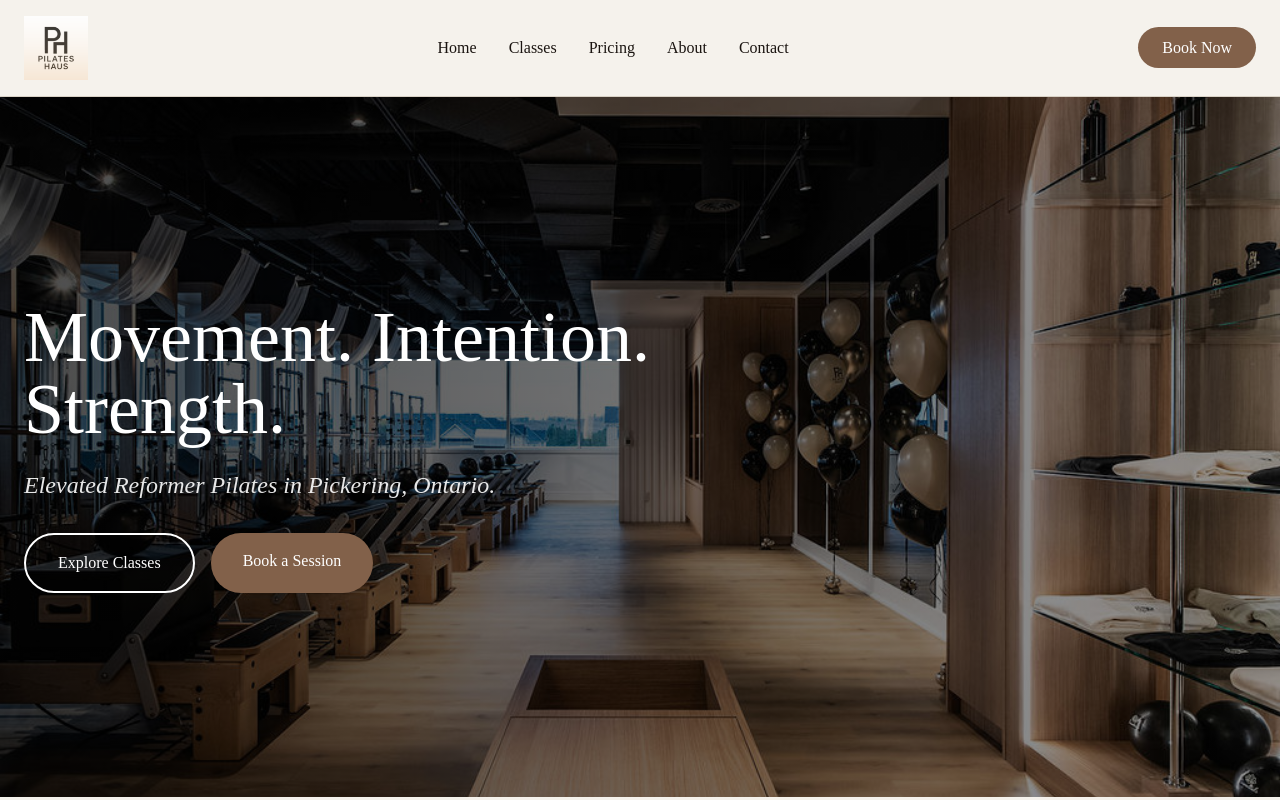
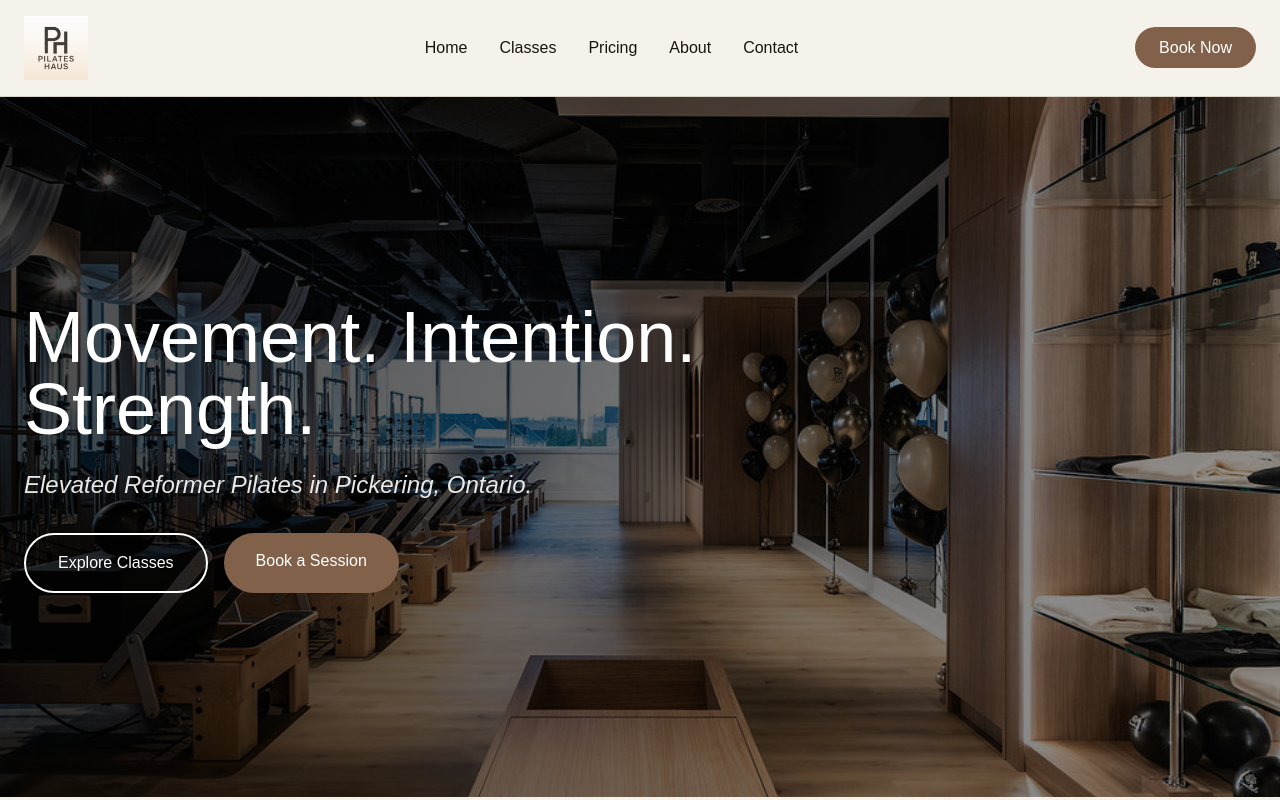
Before and after one commit to Joshuams128/PilatesHuas, a Next.js app: page / in a window 1280 px wide. Shown: the top 800 px of the page. Built offline with nearby package versions, Linux system fonts and the light colour scheme.

Commit message:
added font

```diff
--- a/src/app/globals.css
+++ b/src/app/globals.css
@@ -2,7 +2,34 @@
 @tailwind components;
 @tailwind utilities;
 
-@import url('https://fonts.googleapis.com/css2?family=Cormorant+Garamond:ital,wght@0,300;0,400;0,500;0,600;0,700;1,300;1,400;1,500&family=Nunito+Sans:ital,wght@0,300;0,400;0,500;0,600;1,300;1,400&display=swap');
+@import url('https://fonts.googleapis.com/css2?family=Fredoka+One&family=Inria+Serif:ital,wght@0,400;0,700;1,400;1,700&family=Poppins:ital,wght@0,300;0,400;0,500;0,600;0,700;1,300;1,400;1,500&display=swap');
+
+/* Stolen Love - Using Fredoka One as a rounded alternative */
+@font-face {
+  font-family: 'Stolen Love';
+  src: local('Fredoka One');
+  font-weight: normal;
+  font-style: normal;
+  font-display: swap;
+}
+
+/* Inria Serif - Local file */
+@font-face {
+  font-family: 'Inria Serif';
+  src: url('/fonts/Inria%20Serif.ttf') format('truetype');
+  font-weight: normal;
+  font-style: normal;
+  font-display: swap;
+}
+
+/* Rugrats Sans - Using Poppins as a rounded alternative */
+@font-face {
+  font-family: 'Rugrats Sans';
+  src: local('Poppins');
+  font-weight: normal;
+  font-style: normal;
+  font-display: swap;
+}
 
 :root {
   --ph-off-white: #F5F2EC;
@@ -11,14 +38,14 @@
   --ph-muted-brown: #A48D78;
   --ph-deep-brown: #82614A;
   --ph-dark: #1A1410;
-  --font-heading: 'Cormorant Garamond', serif;
-  --font-body: 'Nunito Sans', sans-serif;
+  --font-heading: 'Fredoka One', sans-serif;
+  --font-body: 'Poppins', sans-serif;
 }
 
 @layer base {
   body {
     background-color: #F5F2EC;
     color: #1A1410;
-    font-family: 'Cormorant Garamond', serif;
+    font-family: 'Fredoka One', sans-serif;
   }
 }
--- a/tailwind.config.ts
+++ b/tailwind.config.ts
@@ -17,8 +17,8 @@ const config: Config = {
         "ph-dark": "#1A1410",
       },
       fontFamily: {
-        heading: ["'Cormorant Garamond'", "serif"],
-        body: ["'Nunito Sans'", "sans-serif"],
+        heading: ["'Fredoka One'", "sans-serif"],
+        body: ["'Poppins'", "sans-serif"],
       },
     },
   },
```
Also changed, not shown: public/fonts/Inria Serif.ttf (added).
